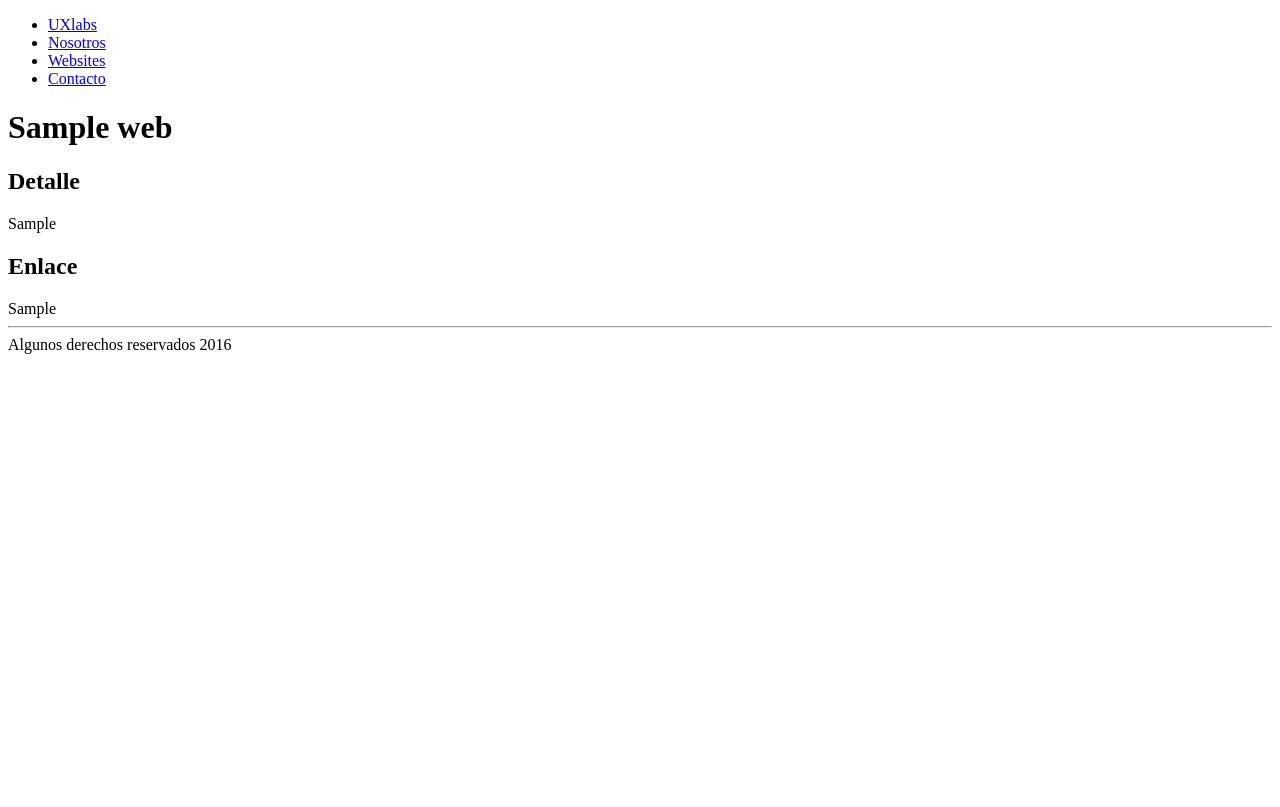
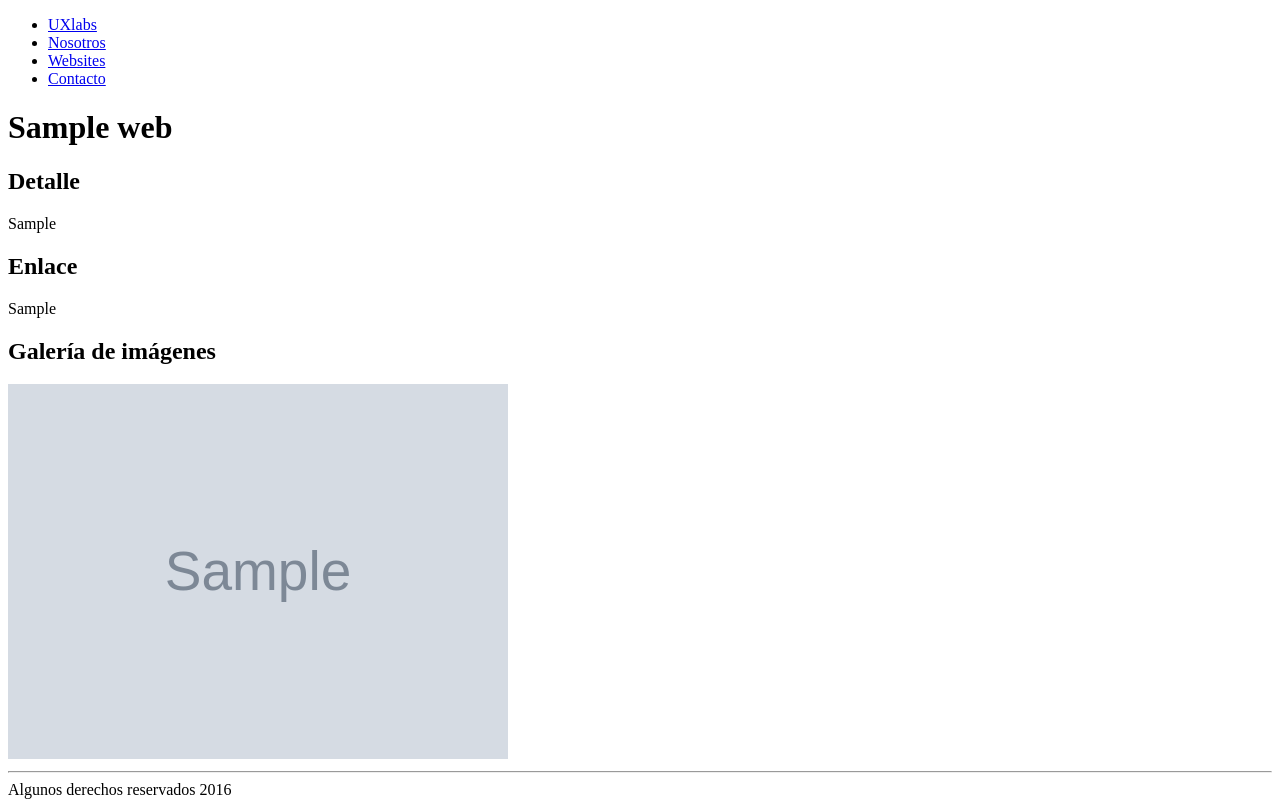
Before and after one commit to alexander-ae/uxlabs.xyz, a Django app: a page that uses uxlabs/templates/web/detalle.html in a window 1280 px wide. Before the commit the page ends 354 px from the top, so only its background shows below. Run offline with Django 3.2, Linux system fonts and the light colour scheme; tables that the repository leaves empty hold one stand-in row (values such as "Sample post"); grey boxes marked "Sample" are stand-in pictures.

Commit message:
Galería de imágenes de un website (archivos "media" configurados)

```diff
--- a/uxlabs/templates/web/detalle.html
+++ b/uxlabs/templates/web/detalle.html
@@ -10,5 +10,14 @@
 
     <h2>Enlace</h2>
     <div>{{ web.enlace }}</div>
+
+    <div>
+        <h2>Galería de imágenes</h2>
+
+        {% for imagen in web.galeria.all%}
+            <img src="{{ imagen.imagen.url }}" alt="{{ imagen.titulo }}" width='500'>
+        {% endfor %}
+
+    </div>
 </div>
 {% endblock content %}
--- a/uxlabs/uxlabs/urls.py
+++ b/uxlabs/uxlabs/urls.py
@@ -1,9 +1,11 @@
 from django.contrib import admin
 from django.conf.urls import url, include
+from django.conf import settings
+from django.conf.urls.static import static
 
 urlpatterns = [
 url(r'^admin/', admin.site.urls),
     url(r'^', include('apps.contacts.urls', namespace='contacts')),
     url(r'^', include('apps.websites.urls', namespace='websites')),
     url(r'^', include('apps.info.urls', namespace='info')),
-]
+] + static(settings.MEDIA_URL, document_root=settings.MEDIA_ROOT)
```
